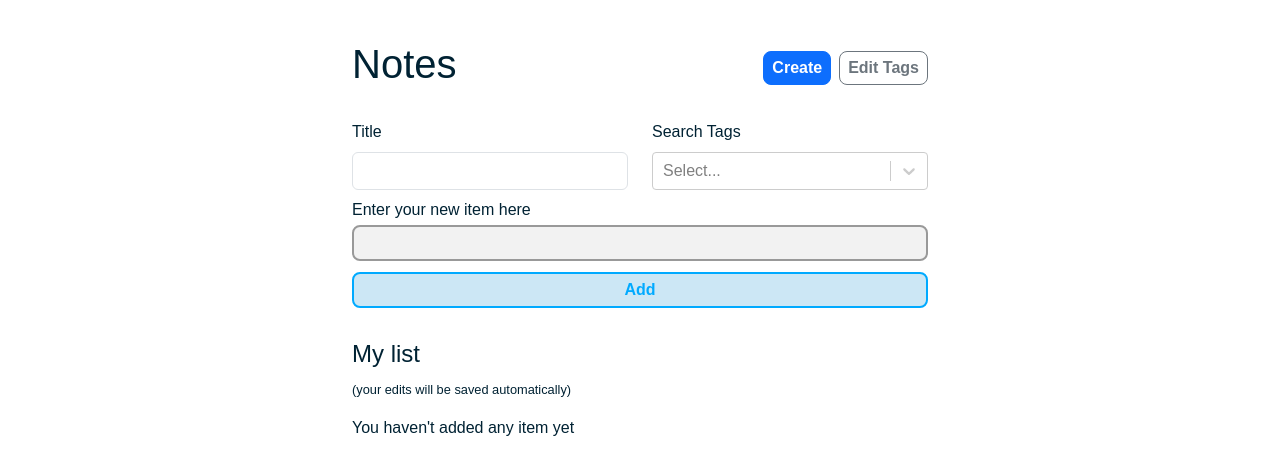
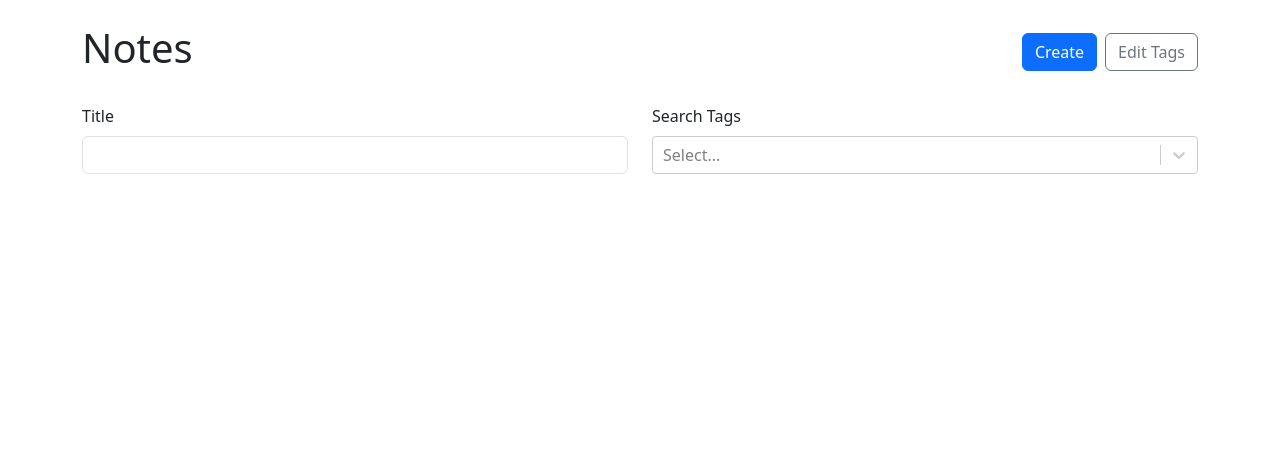
Before and after one commit to daoxi/GetEm, a React (Vite) app: page / in a window 1280 px wide. Shown: the top 474 px of the page. Built offline with nearby package versions, Linux system fonts and the light colour scheme.

Commit message:
configured router for server-side rendering and .htaccess for Apache server deployment

```diff
--- a/package.json
+++ b/package.json
@@ -21,6 +21,7 @@
     "uuid": "^10.0.0"
   },
   "devDependencies": {
+    "@types/node": "^22.5.4",
     "@types/react": "^18.3.3",
     "@types/react-dom": "^18.3.0",
     "@types/uuid": "^10.0.0",
--- a/src/App.tsx
+++ b/src/App.tsx
@@ -1,7 +1,6 @@
 import "bootstrap/dist/css/bootstrap.min.css";
 //Bootstrap allows styling using className, also contains default styling for most elements, which will be applied to all components
 import { Routes, Route, Navigate } from "react-router-dom";
-import Checklist from "./Checklist";
 import { Container } from "react-bootstrap";
 import { NewNote } from "./NewNote";
 import { useLocalStorage } from "./useLocalStorage";
@@ -115,7 +114,8 @@ function App() {
 		<Container className="my-4">
 			<Routes>
 				<Route
-					path="/"
+					index
+					/* path="/" */
 					element={
 						<>
 							<NoteList
@@ -124,7 +124,6 @@ function App() {
 								onUpdateTag={updateTag}
 								onDeleteTag={deleteTag}
 							/>
-							<Checklist />
 						</>
 					}
 				/>
--- a/src/main.tsx
+++ b/src/main.tsx
@@ -3,9 +3,16 @@ import ReactDOM from "react-dom/client";
 import { BrowserRouter } from "react-router-dom";
 import App from "./App.tsx";
 
+//allowing the React app to have routing relative to its deployment location in server file system, turns URL path into router basename by removing everything after the last slash
+const getBasename = (path: string) => path.substring(0, path.lastIndexOf("/"));
+//alternatively, use the following one-liner code:
+//<BrowserRouter basename={window.location.pathname.replace(/(\/[^/]*)$/, "")}>
+//alternatively, either hard-code the basename if deploying in a subdirectory (like code below), or just remove basename attribute if deploying on homepage (root directory)
+//<BrowserRouter basename="/getem">
+
 ReactDOM.createRoot(document.getElementById("root")!).render(
 	<React.StrictMode>
-		<BrowserRouter>
+		<BrowserRouter basename={getBasename(window.location.pathname)} /* set subdirectory for hosting here using basename */>
 			<App />
 		</BrowserRouter>
 	</React.StrictMode>
```
Also changed, not shown: 2 other files (tests, documents, lock files or other folders).
